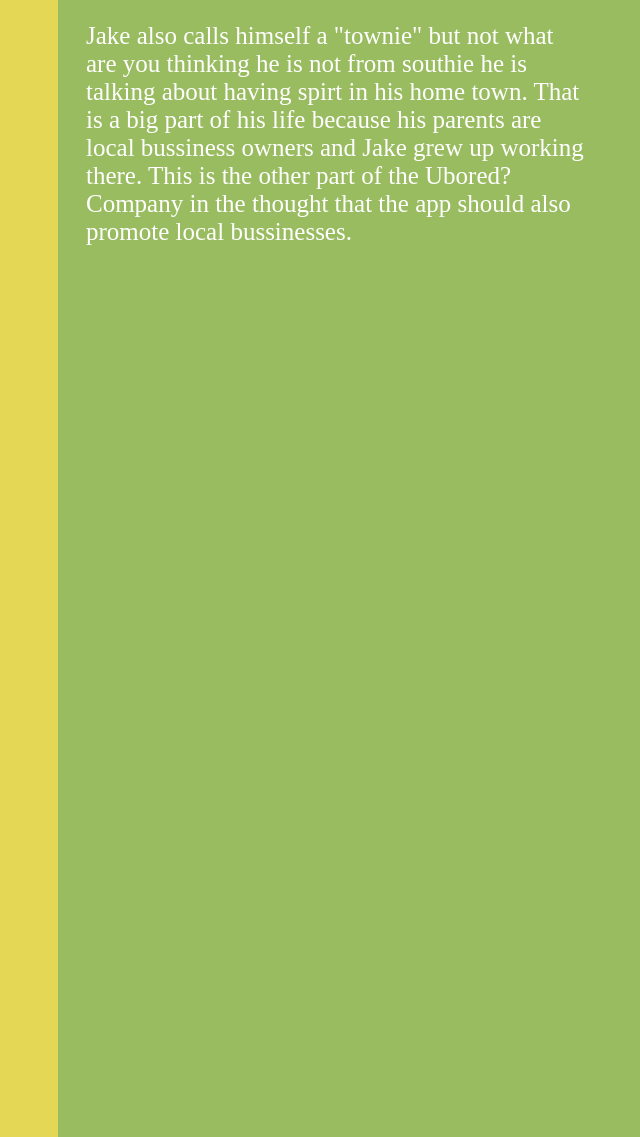
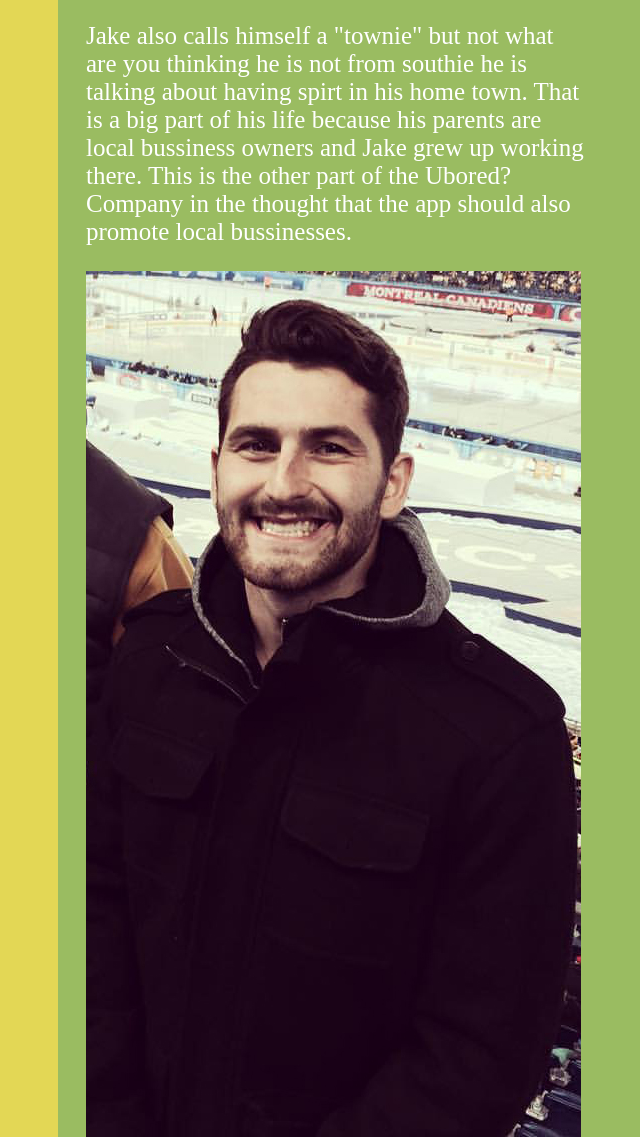
Before and after one commit to kevinmortimer1212/kevinmortimer1212.github.io, a plain HTML site: page 15 Website/about.html in a window 1280 px wide. Shown: the part 801-1938 px from the top of the page, without its empty margins (82-722 px from the left). Before the commit the page ends 1072 px from the top, so only its background shows below. Drawn offline with Linux system fonts and the light colour scheme.

Commit message:
jake photo

```diff
--- a/15 Website/about.html
+++ b/15 Website/about.html
@@ -23,9 +23,14 @@
 
 	<p>Jake is an up and coming American Euntrepenuer from Reading, Massachuessetes. His life goal was always to help people and is one of the most out going people you will ever meet. With his infectious personality Jake believes that he knows what people are looking for in life. One thing that Jake realized a long time ago was that people around him have been wasting their free time by just sitting around. Jake has always suffered from ADHD and that means that he rarely is ever sitting still doing nothing, which he now realized was a good thing.</p>
 
+
 	<p>In his mission to help people get off the phone and get up off the couch Jake wanted to think of a way to do that. Over time he realized that people could not go a long period of time without looking for their phones and that is how the idea for the Ubored? Company started. He knew that he had to use their phones against them to make them get up and be active with him.</p>
 
+
+
 	<p>Jake also calls himself a "townie" but not what are you thinking he is not from southie he is talking about having spirt in his home town. That is a big part of his life because his parents are local bussiness owners and Jake grew up working there. This is the other part of the Ubored? Company in the thought that the app should also promote local bussinesses.</p>
+
+	<div class="jakephoto"><img src="jakephoto.jpg"></div>
 
 
 
--- a/15 Website/stylesheet2.css
+++ b/15 Website/stylesheet2.css
@@ -25,6 +25,7 @@ p{
 	color: white;
 	width: 500px;
 	font-size: 25px;
+
 }
 
 .smalllogo{
@@ -75,3 +76,8 @@ a:hover{
 margin-right: 400px;
 margin-top: -5px;
 }
+
+.jakephoto{
+	margin-left: 160px;
+
+}
```
Also changed, not shown: 15 Website/jakephoto.jpg (added).
